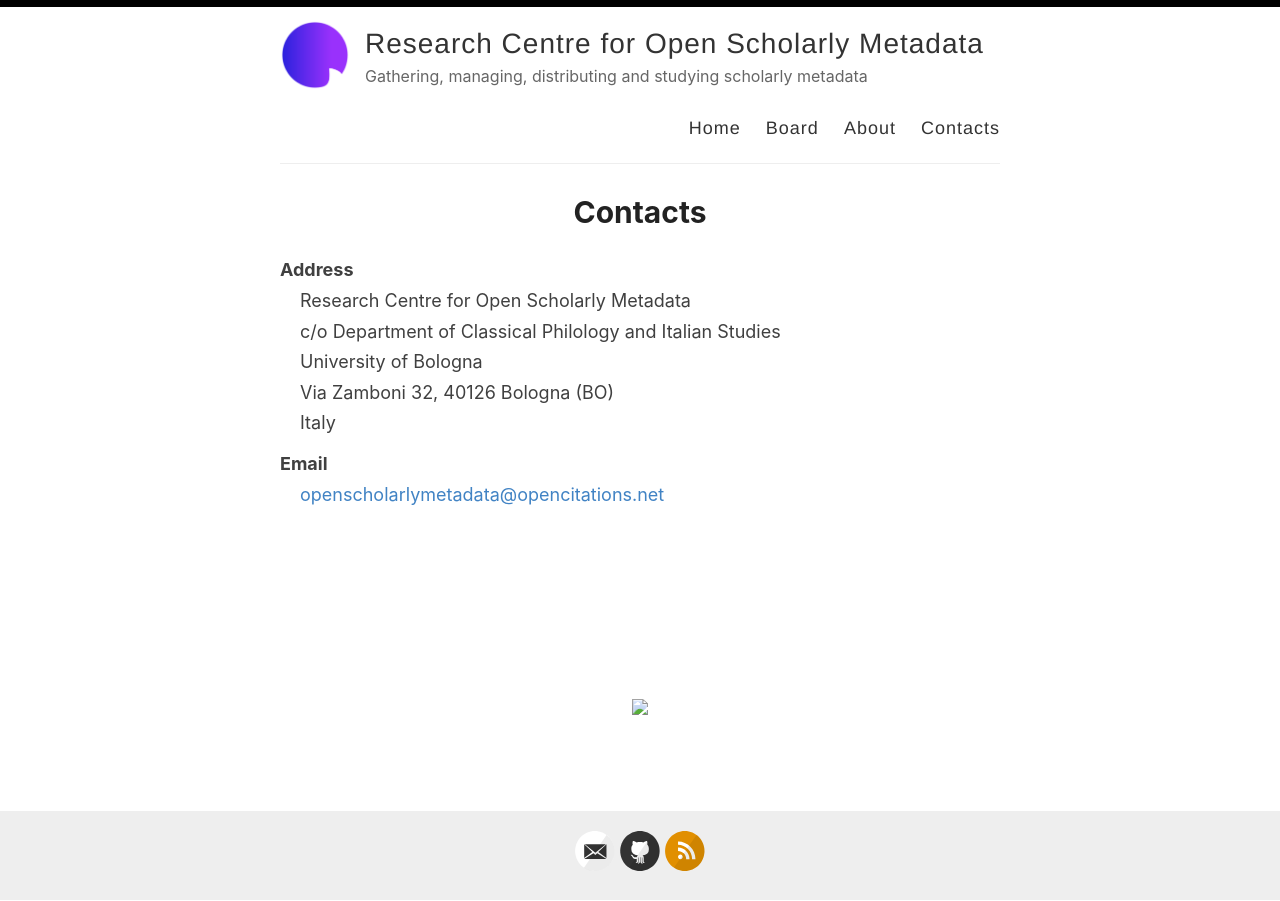
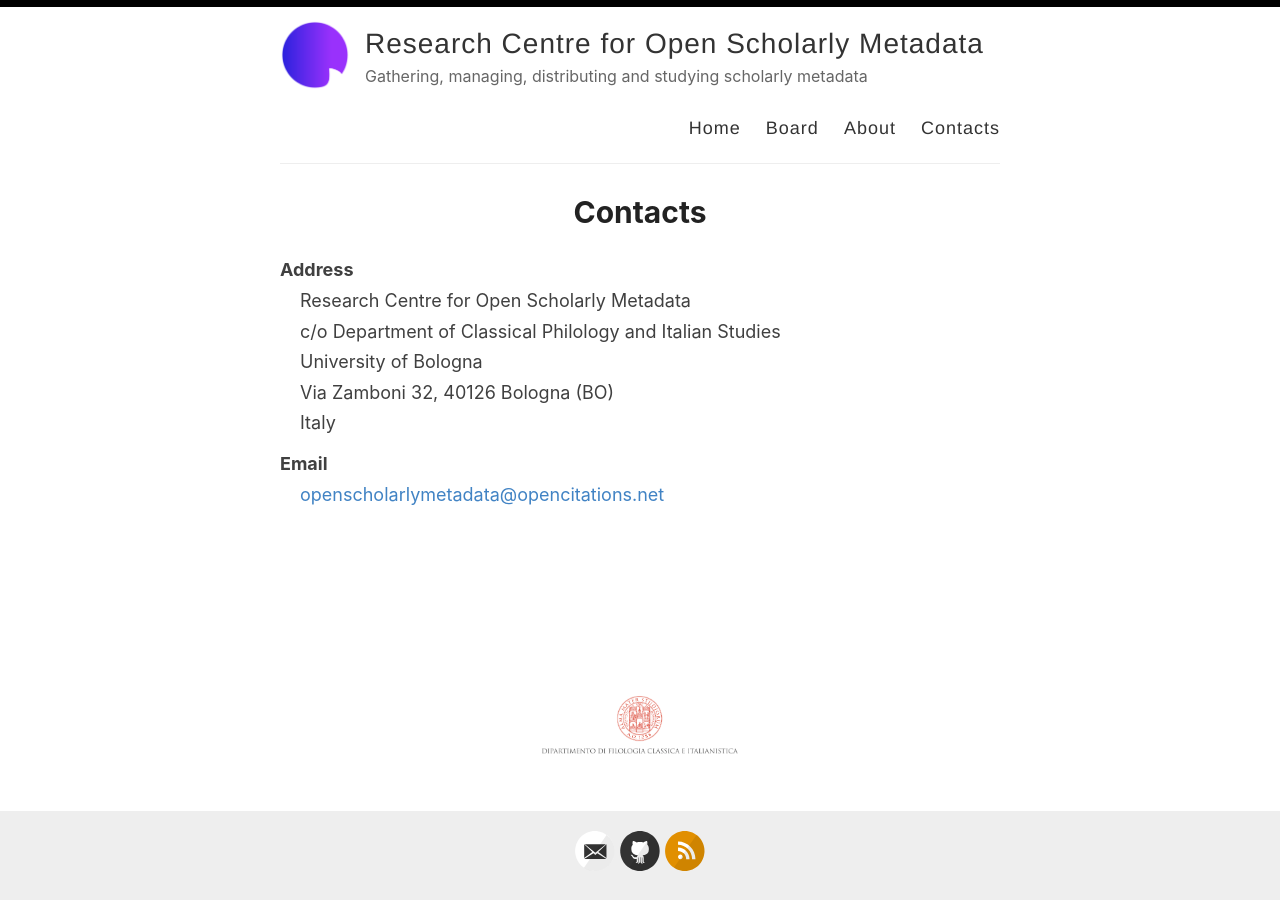
Before and after one commit to openscholarlymetadata/openscholarlymetadata.github.io, a Jekyll site: the page built from _pages/contacts.md, in a window 1280 px wide. Built offline with Jekyll 4.4.1, drawn with Linux system fonts in a browser that asks for light colours.

Commit message:
Update default.html

```diff
--- a/_layouts/default.html
+++ b/_layouts/default.html
@@ -43,7 +43,7 @@
       </div>
 
       <div class="dept-logo">
-        <img src="images/dept.png" />
+        <img src="/images/dept.png" />
       </div>
 
       <div class="wrapper-footer">
```
